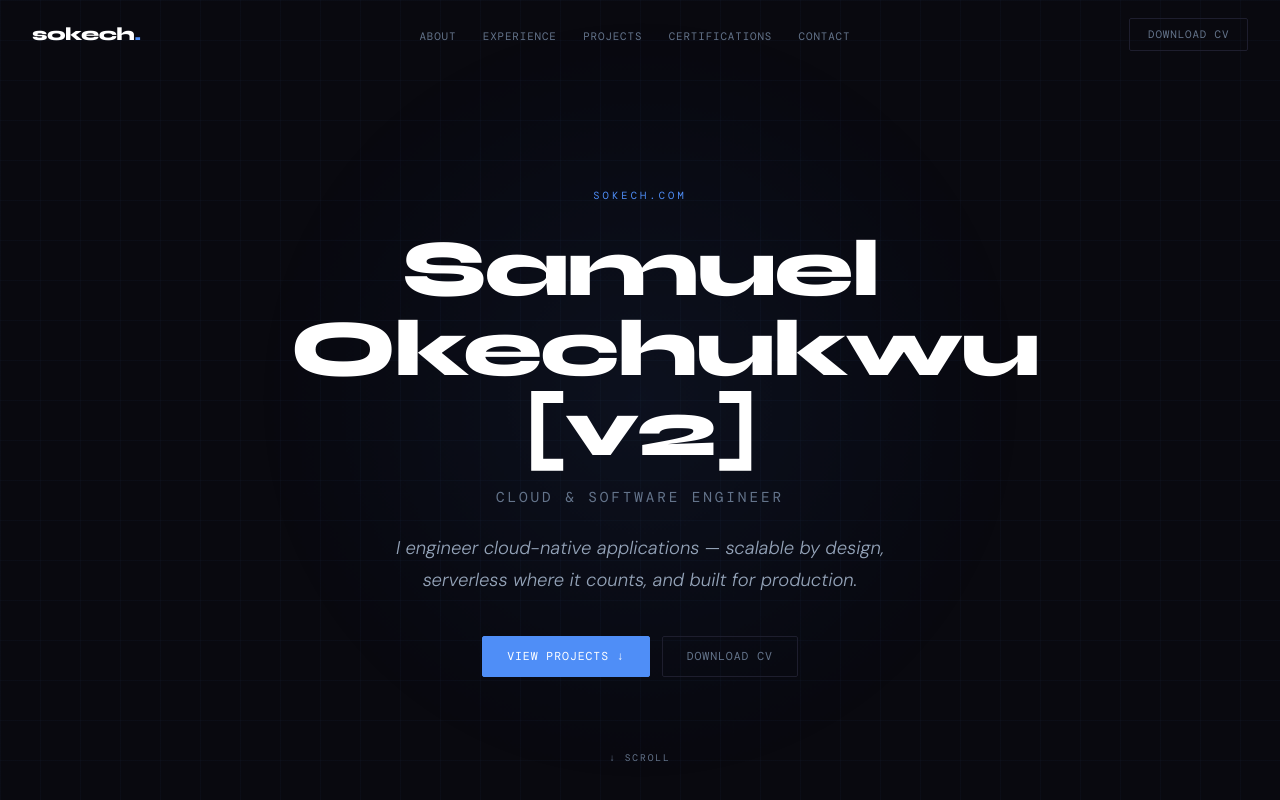
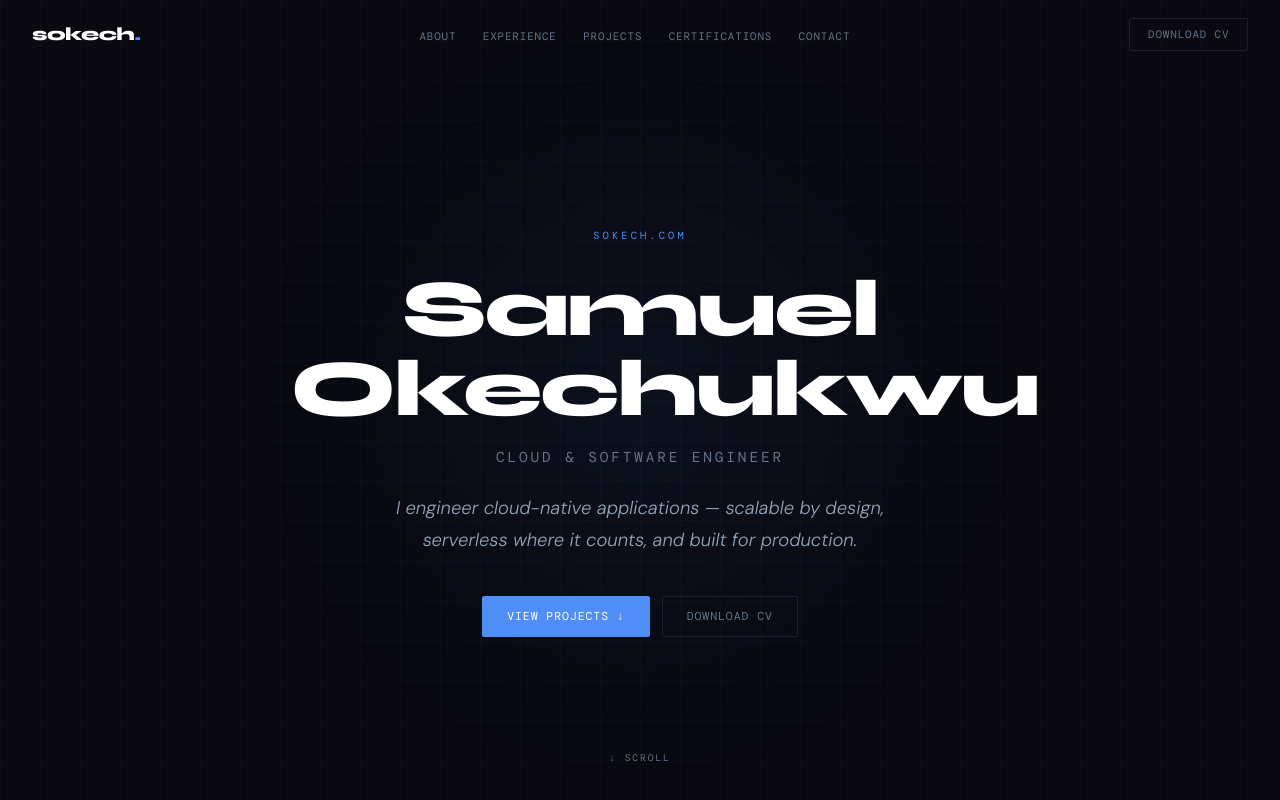
Before and after one commit to SamioneX/Portfolio, a website built with Vite: page src/index.html in a window 1280 px wide. Shown: the top 800 px of the page. Built offline with nearby package versions, Linux system fonts and the light colour scheme; no server answers; a web font is replaced by a local one.

```diff
--- a/src/data/site.json
+++ b/src/data/site.json
@@ -3,7 +3,7 @@
 
   "hero": {
     "eyebrow": "sokech.com",
-    "name": "Samuel Okechukwu [v2]",
+    "name": "Samuel Okechukwu",
     "title": "Cloud & Software Engineer",
     "tagline": "I engineer cloud-native applications — scalable by design, serverless where it counts, and built for production.",
     "cv_url": "/resume.pdf"
```
Also changed, not shown: src/components/modal.js (+12 -2 lines), src/components/project-card.js (+12 -1 lines), src/index.html (line endings or trailing spaces).
